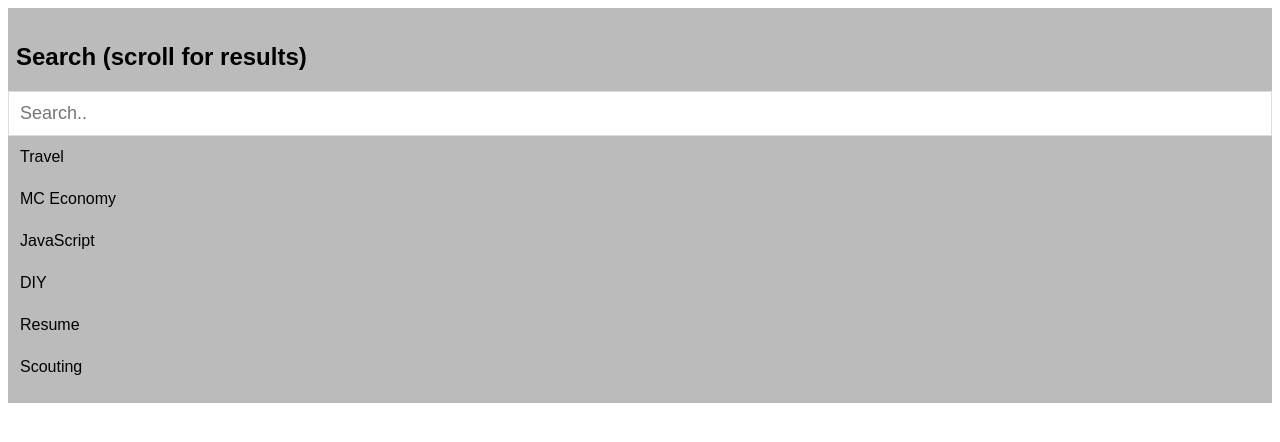
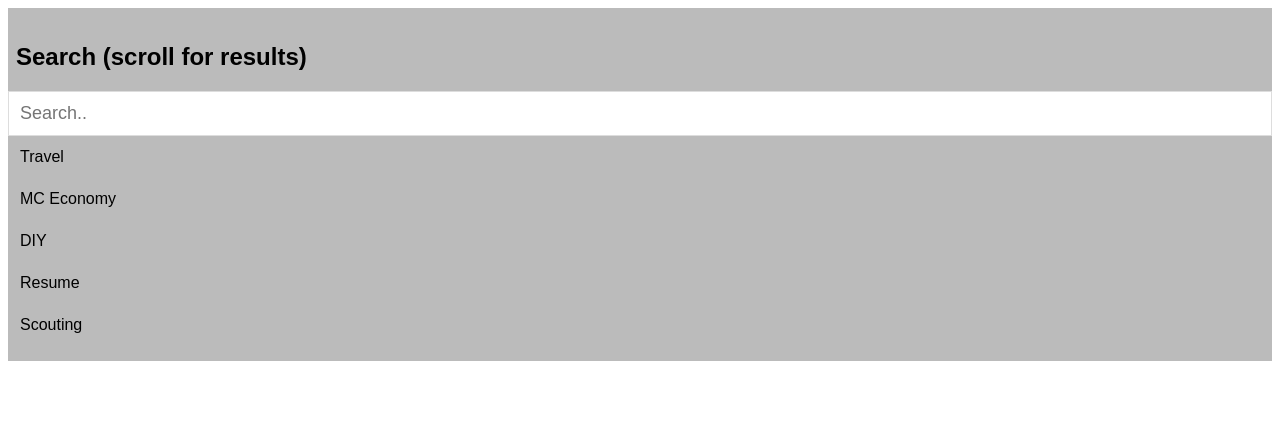
Before and after one commit to ZephyrCarter/mylife, a plain HTML site: page searchcat/search.html in a window 1280 px wide. Drawn offline with Linux system fonts and the light colour scheme.

Commit message:
Update search.html

```diff
--- a/searchcat/search.html
+++ b/searchcat/search.html
@@ -68,7 +68,6 @@ body {
     <ul id="myMenu">
       <li><a href="https://zephyrcarter.github.io/mylife/searchcat/travel.html">Travel</a></li>
       <li><a href="#">MC Economy</a></li>
-      <li><a href="#">JavaScript</a></li>
       <li><a href="#">DIY</a></li>
       <li><a href="#">Resume</a></li>
       <li><a href="https://zephyrcarter.github.io/mylife/searchcat/bsamain.html">Scouting</a></li>
```
